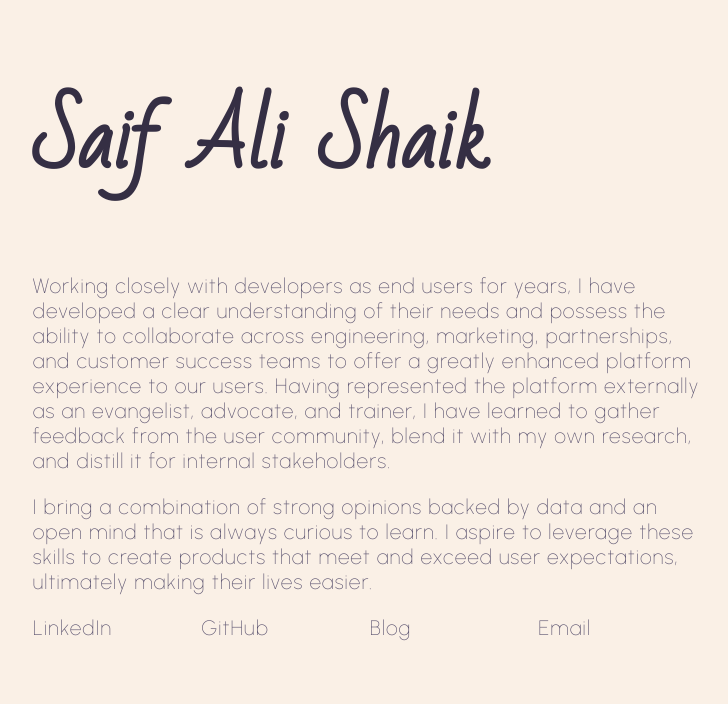
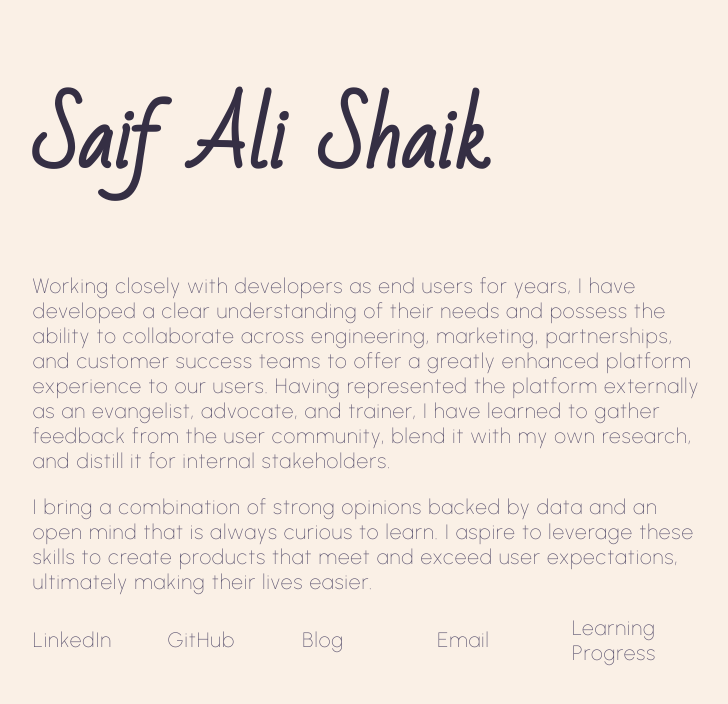
Before and after one commit to Saif-Shines/saifshines.dev, a Vue app: page / in a window 1280 px wide. Shown: the top 704 px of the page, without its empty margins (202-930 px from the left). Built offline with nearby package versions, Linux system fonts and the light colour scheme.

Commit message:
👌 IMPROVE: frontend masters profile

```diff
--- a/src/components/SocialLinks.vue
+++ b/src/components/SocialLinks.vue
@@ -7,6 +7,10 @@ const state = reactive({
     { label: "GitHub", url: "https://github.com/Saif-Shines/" },
     { label: "Blog", url: "https://world.hey.com/saif.shines" },
     { label: "Email", url: "mailto:saif.shines@hey.com" },
+    {
+      label: "Learning Progress",
+      url: "https://frontendmasters.com/u/Saif_Shines/",
+    },
   ],
 });
 </script>
```
